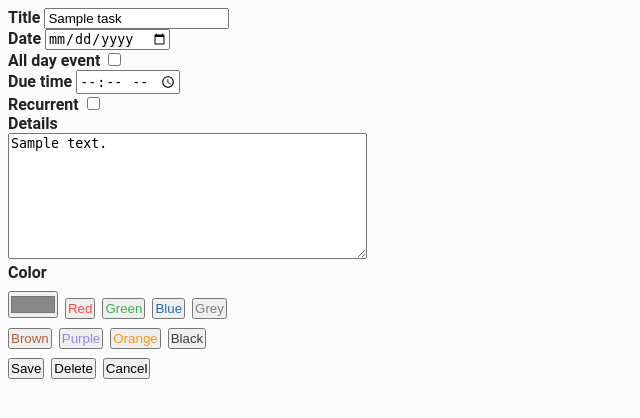
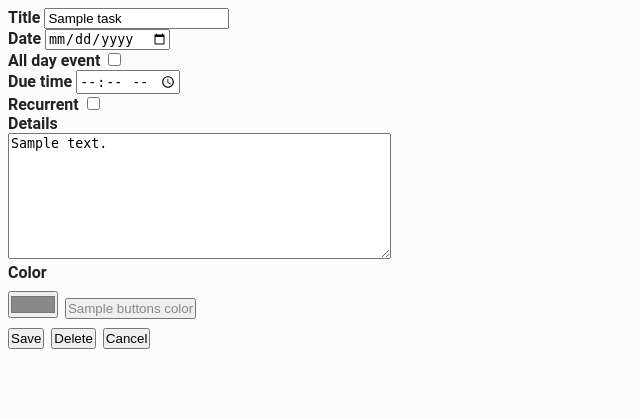
Before and after one commit to Kartones/flask-calendar, a Flask app: template flask_calendar/templates/task.html in a window 1280 px wide. Shown: the top 418 px of the page, without its empty margins (0-640 px from the left). Run offline with Flask 2, Linux system fonts and the light colour scheme; the template is opened without the code that fills it: most values are stand-ins (such as "Sample title", 1, 10 or a date in 2020).

Commit message:
Colors & emojis configurable + fix samesite not always present at Flask set_cookie

```diff
--- a/flask_calendar/templates/task.html
+++ b/flask_calendar/templates/task.html
@@ -154,41 +154,25 @@
         </div>
 
         <label for="details">Details</label><br/>
-        <textarea id="details" name="details" placeholder="Details" autocomplete="off" cols="42"
+        <textarea id="details" name="details" placeholder="Details" autocomplete="off" cols="45"
             rows="8">{{ task["details"]|replace("<br>","\n") }}</textarea>
         <br/>
 
         <label for="color">Color</label><br/>
-        <input class="form-button color-picker" type="color" value="{{ task.get("color", "#3EB34F") }}" id="color_custom" />
-        <input class="form-button color" style="color: #FF4848" data-color="#FF4848" type="button" value="Red" />
-        <input class="form-button color" style="color: #3EB34F" data-color="#3EB34F" type="button" value="Green" />
-        <input class="form-button color" style="color: #2966B8" data-color="#2966B8" type="button" value="Blue" />
-        <input class="form-button color" style="color: #808080" data-color="#808080" type="button" value="Grey" />
-        <br/>
-        <input class="form-button color" style="color: #B05F3C" data-color="#B05F3C" type="button" value="Brown" />
-        <input class="form-button color" style="color: #9588EC" data-color="#9588EC" type="button" value="Purple" />
-        <input class="form-button color" style="color: #F2981A" data-color="#F2981A" type="button" value="Orange" />
-        <input class="form-button color" style="color: #3d3d3d" data-color="#3d3d3d" type="button" value="Black" />
-        <input type="hidden" value="{{ task.get("color", "#3EB34F") }}" id="color" name="color" />
+        <input class="form-button color-picker" type="color"
+            value="{{ task.get("color", button_default_color_value) }}" id="color_custom" />
+        {% for color, label in buttons_colors %}
+            <input class="form-button color" style="color:{{ color }}" data-color="{{ color }}" type="button"
+                value="{{ label }}" />
+        {% endfor %}
+        <input type="hidden" value="{{ task.get("color", button_default_color_value) }}" id="color" name="color" />
         <br/>
 
         {% if emojis_enabled %}
-        <input class="form-button emoji" type="button" value="💬" />
-        <input class="form-button emoji" type="button" value="📞" />
-        <input class="form-button emoji" type="button" value="🍔" />
-        <input class="form-button emoji" type="button" value="🍺" />
-        <input class="form-button emoji" type="button" value="📽️" />
-        <input class="form-button emoji" type="button" value="🎂" />
-        <input class="form-button emoji" type="button" value="🏖️" />
-        <br/>
-        <input class="form-button emoji" type="button" value="💻" />
-        <input class="form-button emoji" type="button" value="📔" />
-        <input class="form-button emoji" type="button" value="✂️" />
-        <input class="form-button emoji" type="button" value="🚂" />
-        <input class="form-button emoji" type="button" value="🏡" />
-        <input class="form-button emoji" type="button" value="🐶" />
-        <input class="form-button emoji" type="button" value="🐱" />
-        <br/>
+            {% for emoji in buttons_emojis %}
+                <input class="form-button emoji" type="button" value="{{ emoji }}" />
+            {% endfor %}
+            <br/>
         {% endif %}
 
         <input class="form-button" type="submit" value="Save" />
```
Also changed, not shown: config.py (+12 -3 lines), flask_calendar/actions.py (+29 -9 lines).
